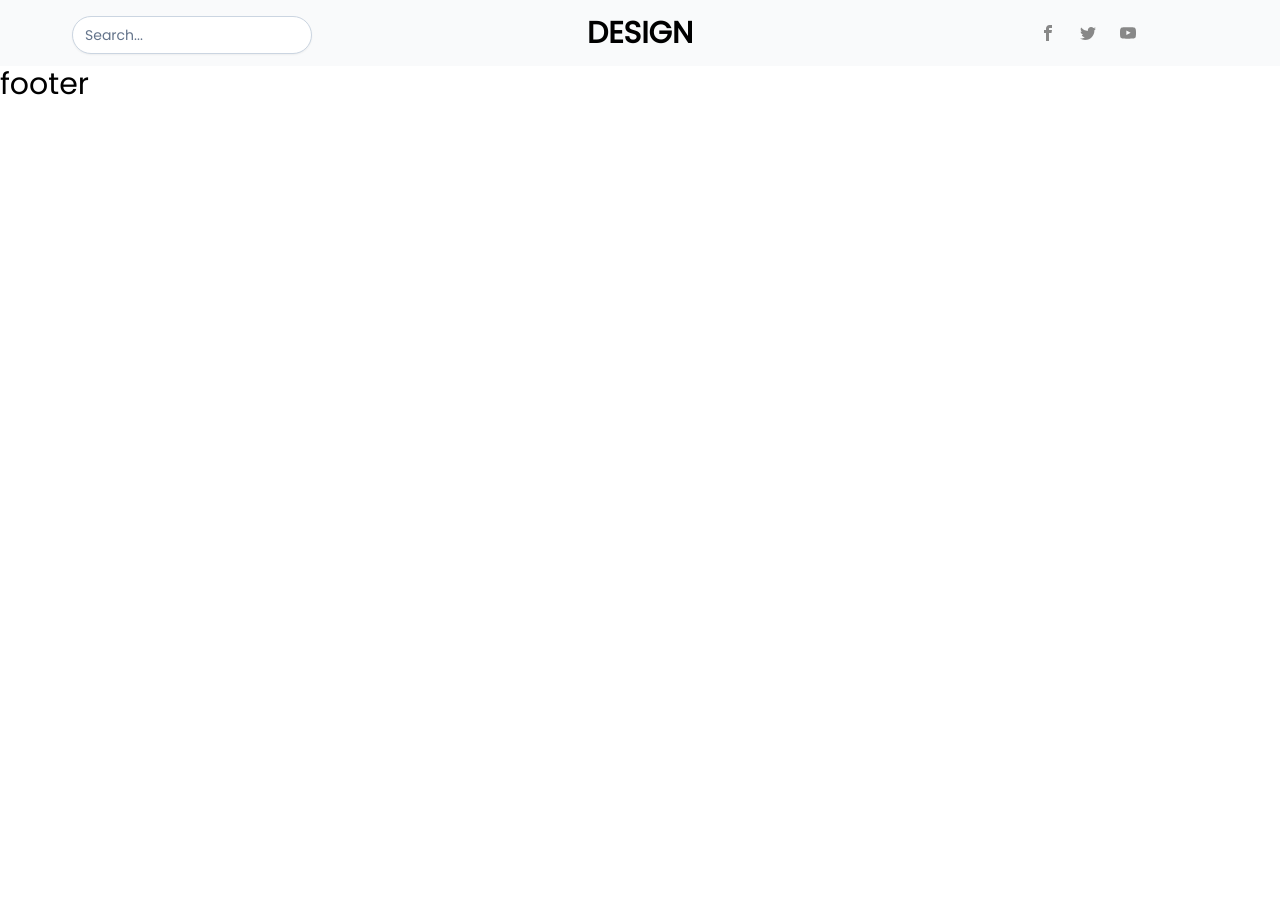
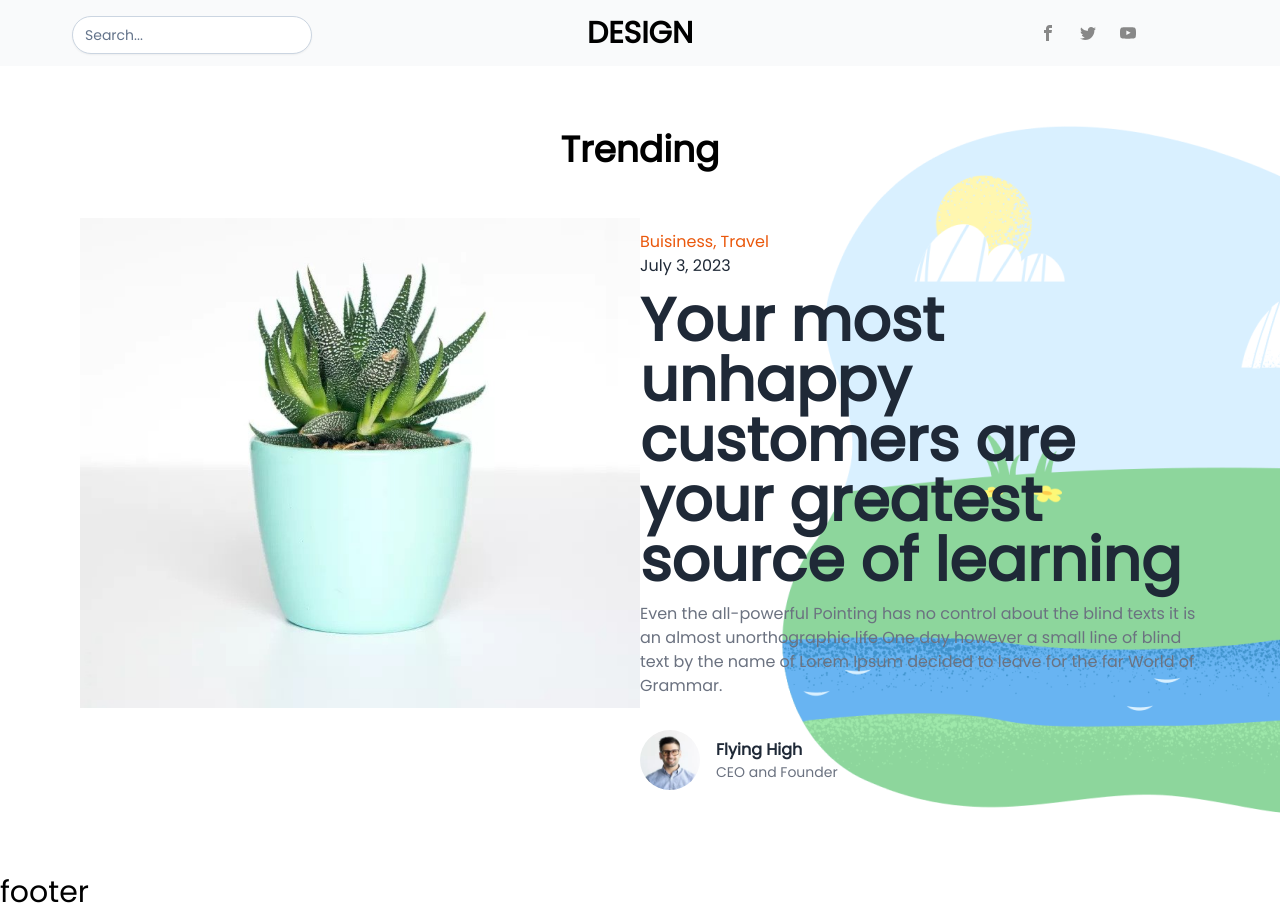
Before and after one commit to Chafai-Abdelkrim/blog-website, a Next.js app: page / in a window 1280 px wide. Before the commit the page ends 800 px from the top, so only its background shows below. Built offline with nearby package versions, Linux system fonts and the light colour scheme.

Commit message:
added section1 with swiper.js

```diff
--- /dev/null
+++ b/components/section1.js
@@ -0,0 +1,77 @@
+import Image from "next/image";
+import Link from "next/link";
+import Author from "./_child/author";
+import { Swiper, SwiperSlide } from "swiper/react";
+import SwiperCore, { Autoplay} from "swiper";
+import "swiper/css";
+
+export default function section1() {
+    SwiperCore.use([Autoplay])
+
+    const bg = {
+        background: "url('/images/banner.png') no-repeat",
+        backgroundPosition: "right"
+    }
+  return (
+    <section className="py-16" style={bg}>
+      <div className="container mx-auto md:px-20">
+        <h1 className="font-bold text-4xl pb-12 text-center">Trending</h1>
+
+        <Swiper
+          slidesPerView={1}
+          loop={true}
+          autoplay={{
+            delay: 2000,
+          }}
+        >
+          <SwiperSlide>{Slide()}</SwiperSlide>
+          <SwiperSlide>{Slide()}</SwiperSlide>
+          <SwiperSlide>{Slide()}</SwiperSlide>
+          <SwiperSlide>{Slide()}</SwiperSlide>
+          <SwiperSlide>{Slide()}</SwiperSlide>
+
+        </Swiper>
+      </div>
+    </section>
+  );
+}
+
+function Slide() {
+  return (
+    <div className="grid md:grid-cols-2">
+      <div className="image">
+        <Link href={"/"} legacyBehavior>
+          <a>
+            <Image src={"/images/img1.jpg"} width={600} height={600} />
+          </a>
+        </Link>
+      </div>
+      <div className="info flex justify-center flex-col">
+        <div className="cat flex flex-col py-3">
+          <Link href={"/"} legacyBehavior>
+            <a className="text-orange-600 hover:text-orange-800">
+              Buisiness, Travel
+            </a>
+          </Link>
+          <Link href={"/"} legacyBehavior>
+            <a className="text-gray-800 hover:text-gray-600">July 3, 2023</a>
+          </Link>
+        </div>
+        <div className="title">
+          <Link href={"/"} legacyBehavior>
+            <a className="text-3xl md:text-6xl font-bold text-gray-800 hover:text-gray-600">
+              Your most unhappy customers are your greatest source of learning
+            </a>
+          </Link>
+        </div>
+        <p className="text-gray-500 py-3">
+          Even the all-powerful Pointing has no control about the blind texts it
+          is an almost unorthographic life One day however a small line of blind
+          text by the name of Lorem Ipsum decided to leave for the far World of
+          Grammar.
+        </p>
+        <Author></Author>
+      </div>
+    </div>
+  );
+}
--- a/package.json
+++ b/package.json
@@ -12,7 +12,8 @@
     "next": "13.4.10",
     "react": "18.2.0",
     "react-dom": "18.2.0",
-    "react-icons": "^4.10.1"
+    "react-icons": "^4.10.1",
+    "swiper": "^10.0.4"
   },
   "devDependencies": {
     "autoprefixer": "^10.4.14",
--- a/pages/index.js
+++ b/pages/index.js
@@ -2,10 +2,13 @@ import Head from 'next/head'
 import Image from 'next/image'
 import Format from '../layout/format'
 
+//components
+import Section1 from '../components/section1';
+
 export default function Home() {
   return (
     <Format>
-      <h1></h1>
+      <Section1></Section1>
     </Format>
   )
 }
```
Also changed, not shown: 1 other file (tests, documents, lock files or other folders).
